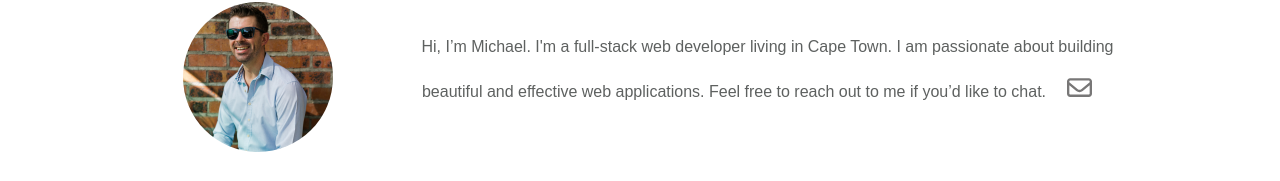
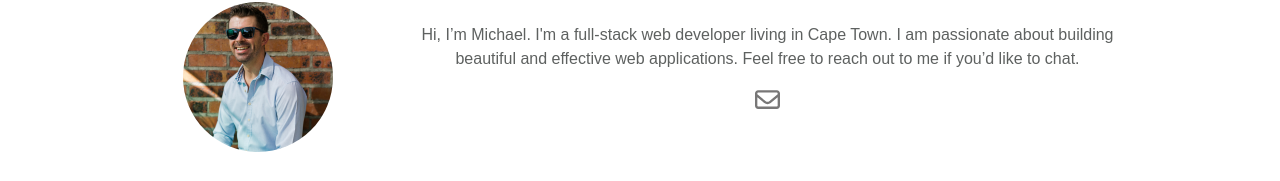
Before and after one commit to MBester1/My-portfolio-site, a React (Create React App) app: page / in a window 1280 px wide. Shown: the part 142-323 px from the top of the page. Built offline with nearby package versions, Linux system fonts and the light colour scheme.

Commit message:
Fix layout of home component, center email icon

```diff
--- a/src/pages/Home.js
+++ b/src/pages/Home.js
@@ -35,7 +35,8 @@ function Home() {
               Hi, I’m Michael. I'm a full-stack web developer living in Cape
               Town. I am passionate about building beautiful and effective web
               applications. Feel free to reach out to me if you’d like to chat.
-            </p>
+            </p>{" "}
+            <div>
               <a
                 href="mailto:michaelbesterguitar@gmail.com?body=My custom mail body"
                 target={"_blank"}
@@ -46,6 +47,8 @@ function Home() {
                 </button>
               </a>
             </div>
+          </div>
+
           <div>
             {/* <div className="col-12 col-lg-9 offset-lg-3">
               <a
```
Lines whose indentation alone changed are shown as unchanged.
